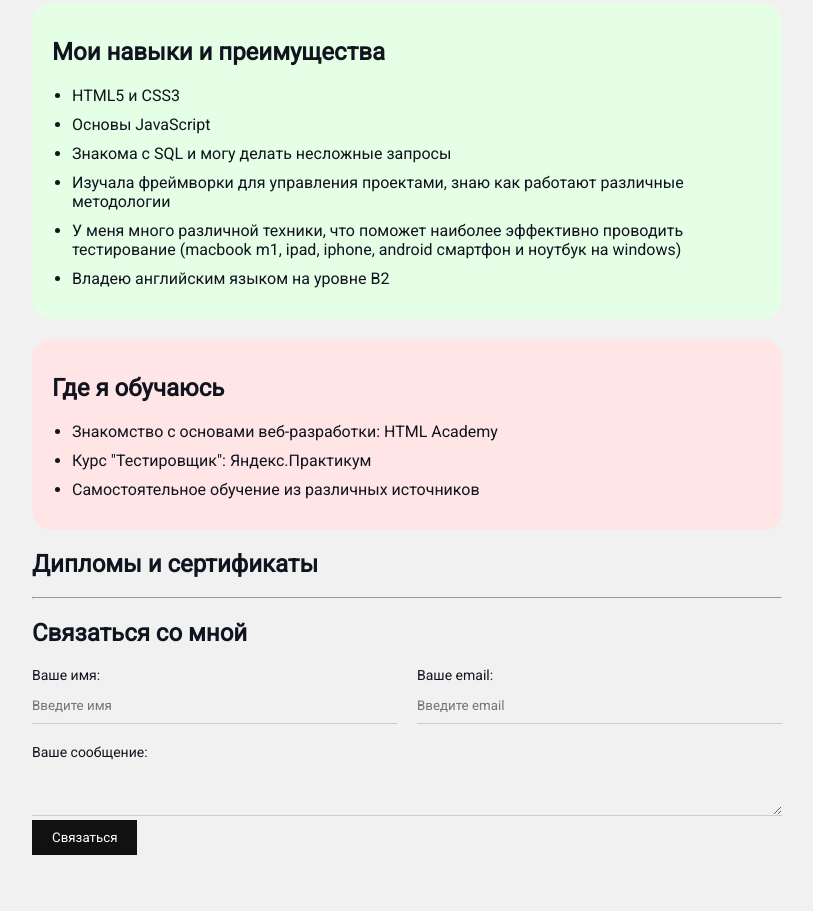
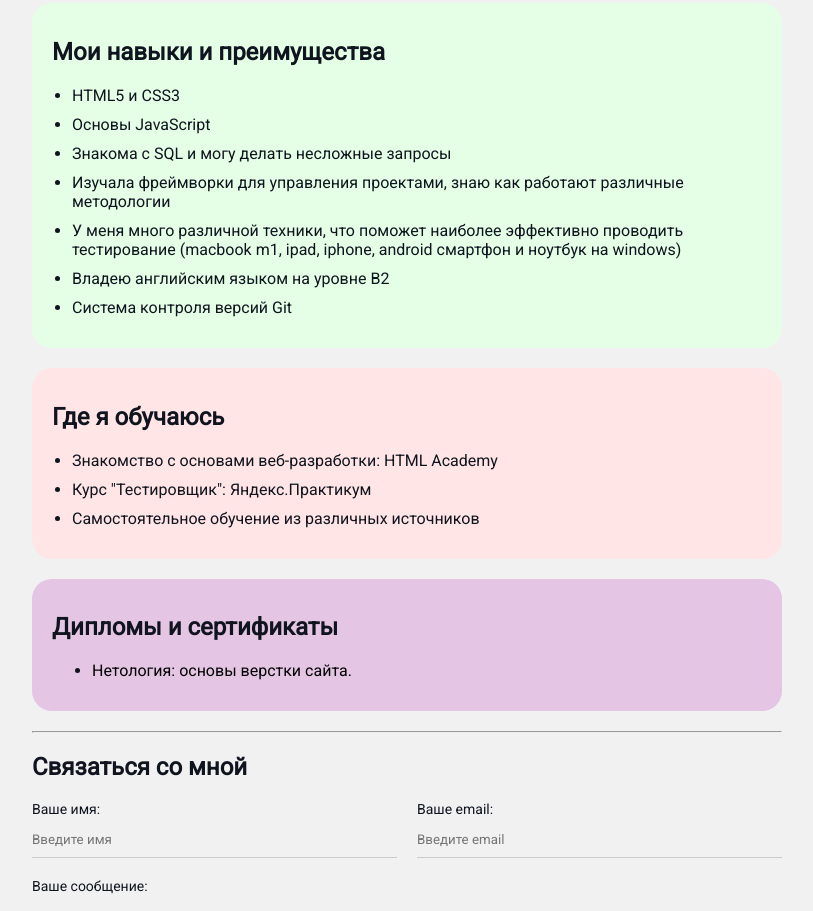
Before and after one commit to valokoshka/css-cv, a plain HTML site: page index.html in a window 1280 px wide. Shown: the part 485-1396 px from the top of the page, without its empty margins (233-1046 px from the left). Drawn offline with Linux system fonts and the light colour scheme.

Commit message:
Added certificate

```diff
--- a/index.html
+++ b/index.html
@@ -42,6 +42,7 @@
             <li>Изучала фреймворки для управления проектами, знаю как работают различные методологии</li>
             <li>У меня много различной техники, что поможет наиболее эффективно проводить тестирование (macbook m1, ipad, iphone, android смартфон и ноутбук на windows)</li>
             <li>Владею английским языком на уровне В2</li>
+            <li>Система контроля версий Git</li>
         </div>
         </ul>
         <div class="card bg-red">
@@ -52,7 +53,17 @@
             <li>Самостоятельное обучение из различных источников</li>
         </ul>
         </div>
+        <div class="card bg-purple">
         <h2>Дипломы и сертификаты</h2>
+
+        <ul>
+            <li>
+                <a href="./certificate.pdf" target="_blank">
+                    Нетология: основы верстки сайта.
+                </a>
+            </li>
+        </ul>
+        </div>
 
         <hr>
 
--- a/styles.css
+++ b/styles.css
@@ -81,6 +81,9 @@ a:hover {
 .bg-red {
     background: #ffe5e5;
 }
+.bg-purple {
+    background: rgba(223, 178, 223, 0.7);
+}
 
 .card {
     padding: 15px 20px;
```
Also changed, not shown: 1 other file.
